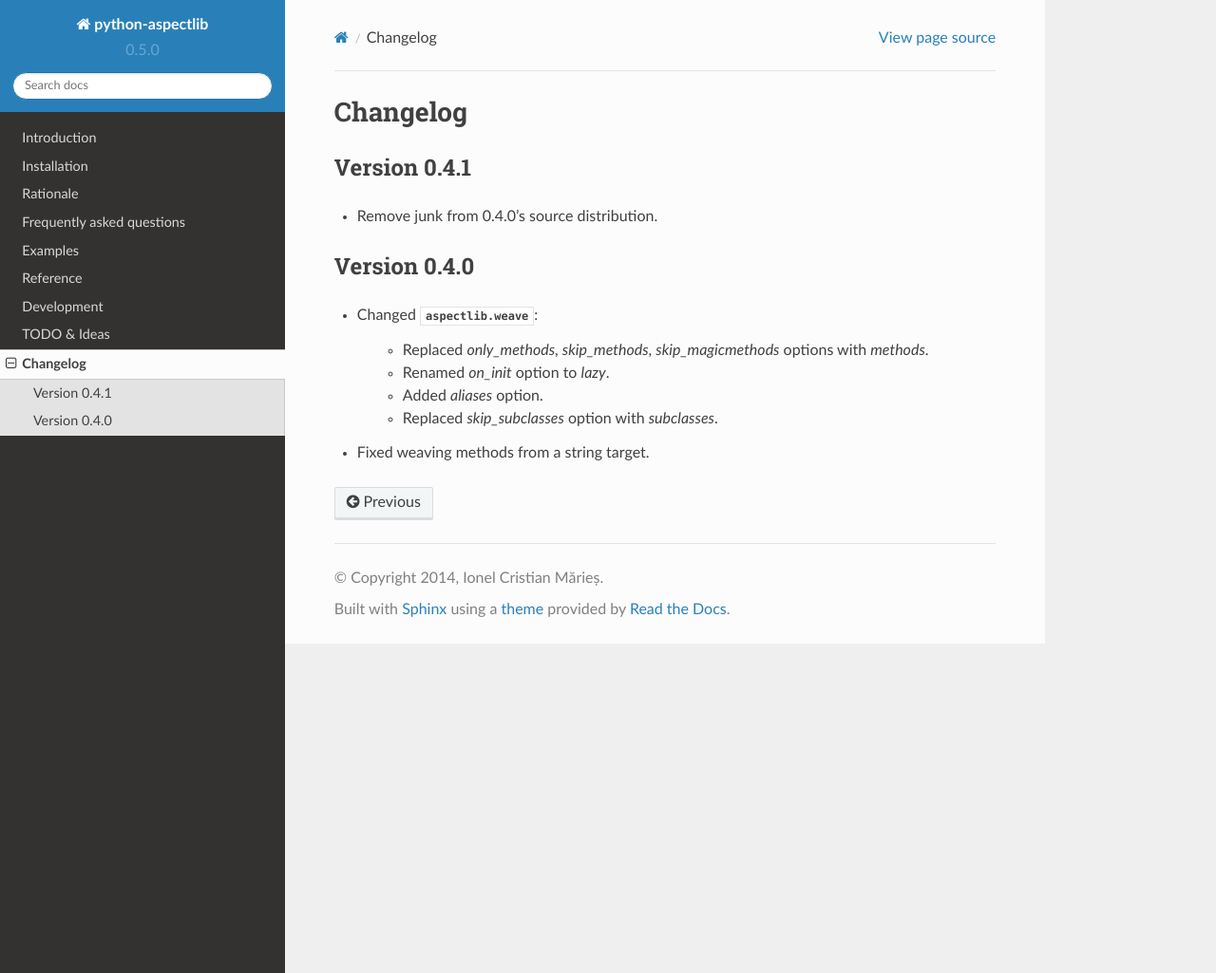
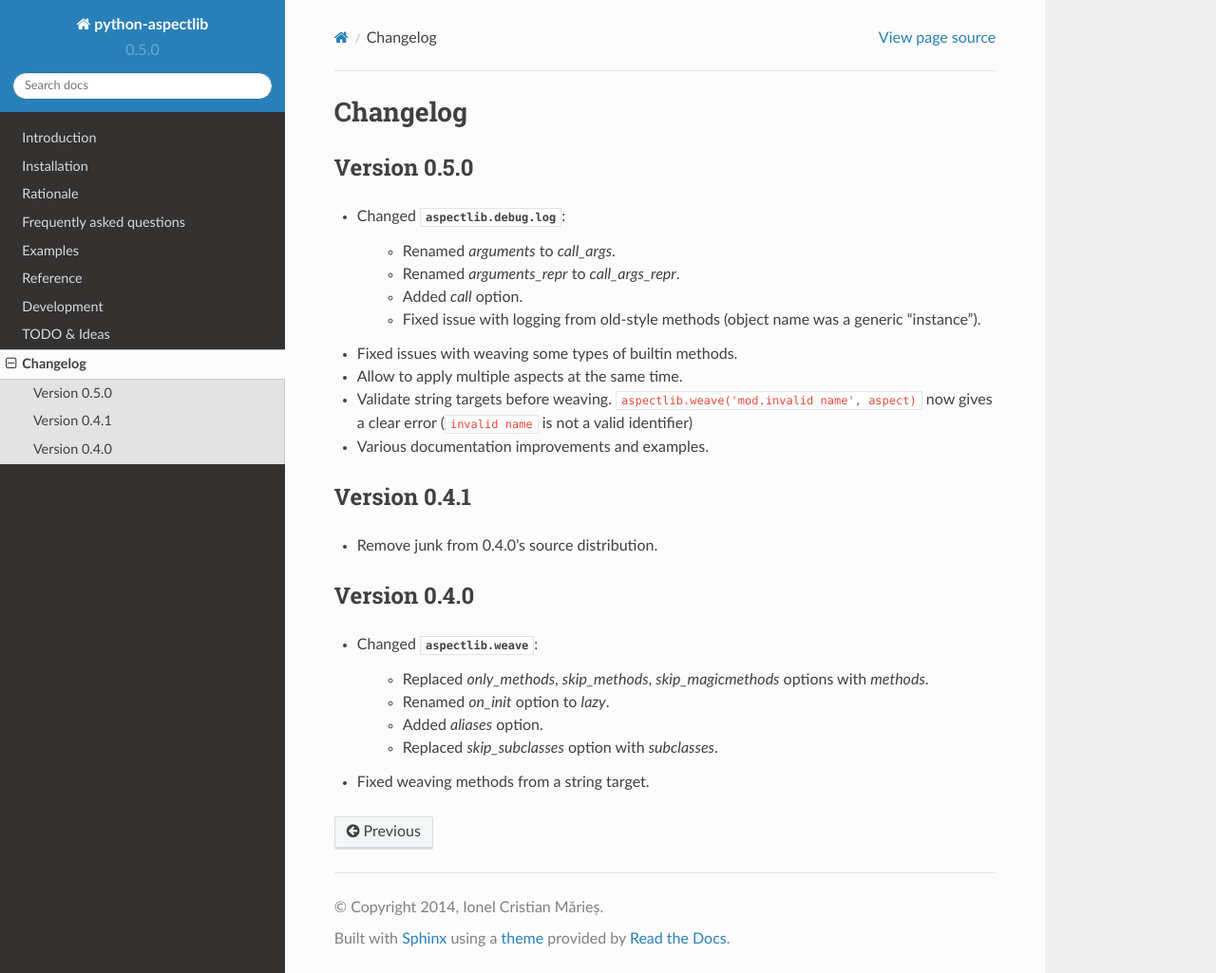
Before and after one commit to ionelmc/python-aspectlib, a Sphinx documentation site: the page built from docs/changelog.rst, in a window 1280 px wide and 1025 px high. Shown: the whole window at 95% size. Built offline with Sphinx 7.4.7 and the Read the Docs theme 2.0.0, drawn with Linux system fonts in a browser that asks for light colours.

Commit message:
Update changelog.

```diff
--- a/docs/changelog.rst
+++ b/docs/changelog.rst
@@ -1,5 +1,21 @@
 Changelog
 =========
+
+Version 0.5.0
+-------------
+
+* Changed :obj:`aspectlib.debug.log`:
+
+    * Renamed `arguments` to `call_args`.
+    * Renamed `arguments_repr` to `call_args_repr`.
+    * Added `call` option.
+    * Fixed issue with logging from old-style methods (object name was a generic "instance").
+
+* Fixed issues with weaving some types of builtin methods.
+* Allow to apply multiple aspects at the same time.
+* Validate string targets before weaving. ``aspectlib.weave('mod.invalid name', aspect)`` now gives a clear error
+  (``invalid name`` is not a valid identifier)
+* Various documentation improvements and examples.
 
 Version 0.4.1
 -------------
```
